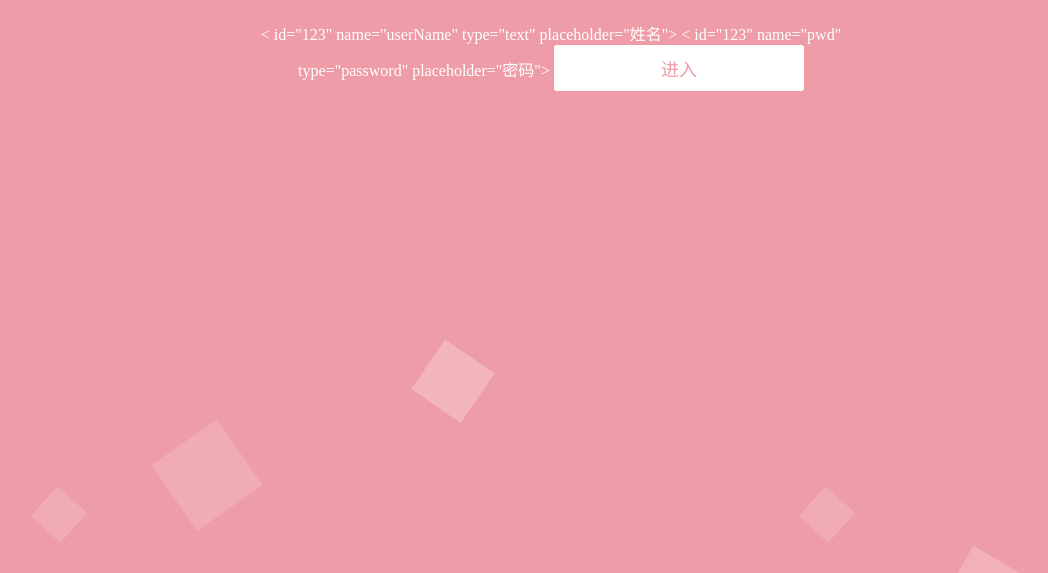
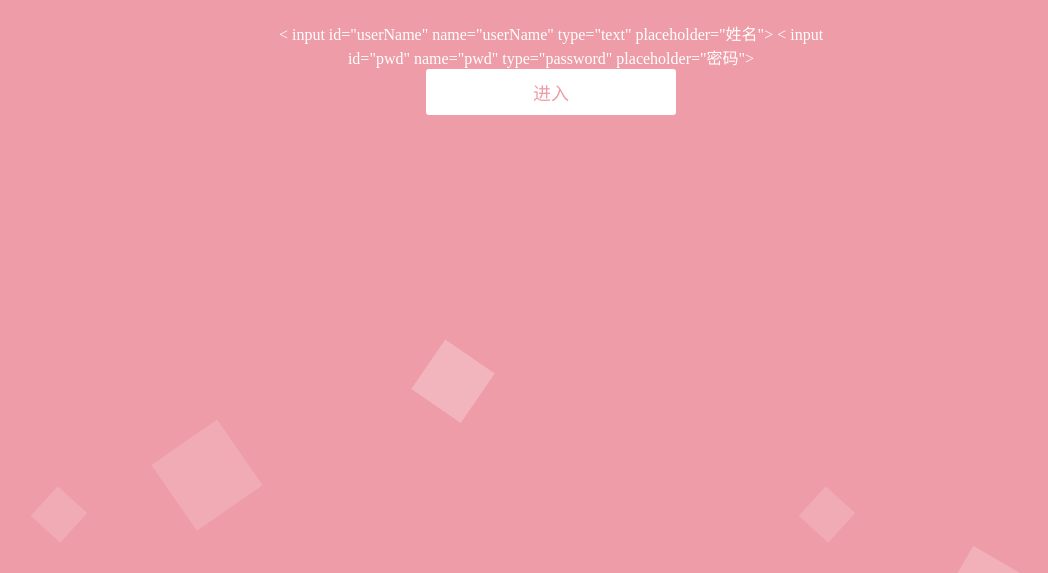
Before and after one commit to ashdasd/birthday, a plain HTML site: page index.html in a window 1280 px wide. Shown: the part 227-800 px from the top of the page, without its empty margins (89-1137 px from the left). Drawn offline with Linux system fonts and the light colour scheme.

Commit message:
Update index.html

```diff
--- a/index.html
+++ b/index.html
@@ -14,8 +14,8 @@
 			<h1>生日快乐</h1>
 
 			<form class="form">
-				< id="123" name="userName" type="text" placeholder="姓名">
-				< id="123" name="pwd" type="password" placeholder="密码">
+				< input id="userName" name="userName" type="text" placeholder="姓名">
+				< input id="pwd" name="pwd" type="password" placeholder="密码">
 				<button type="submit" id="login-button">进入</button>
 			</form>
 
```
